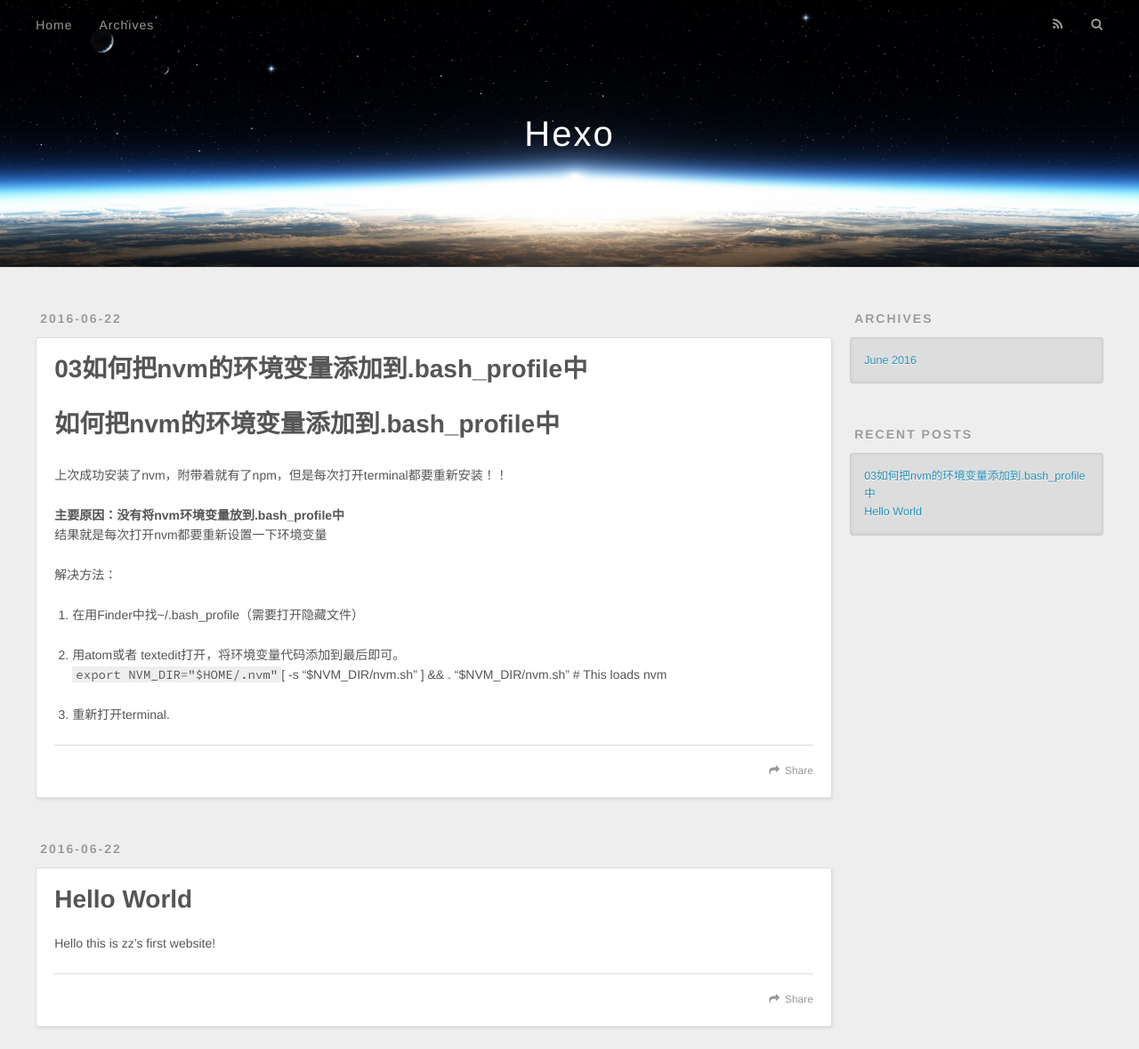
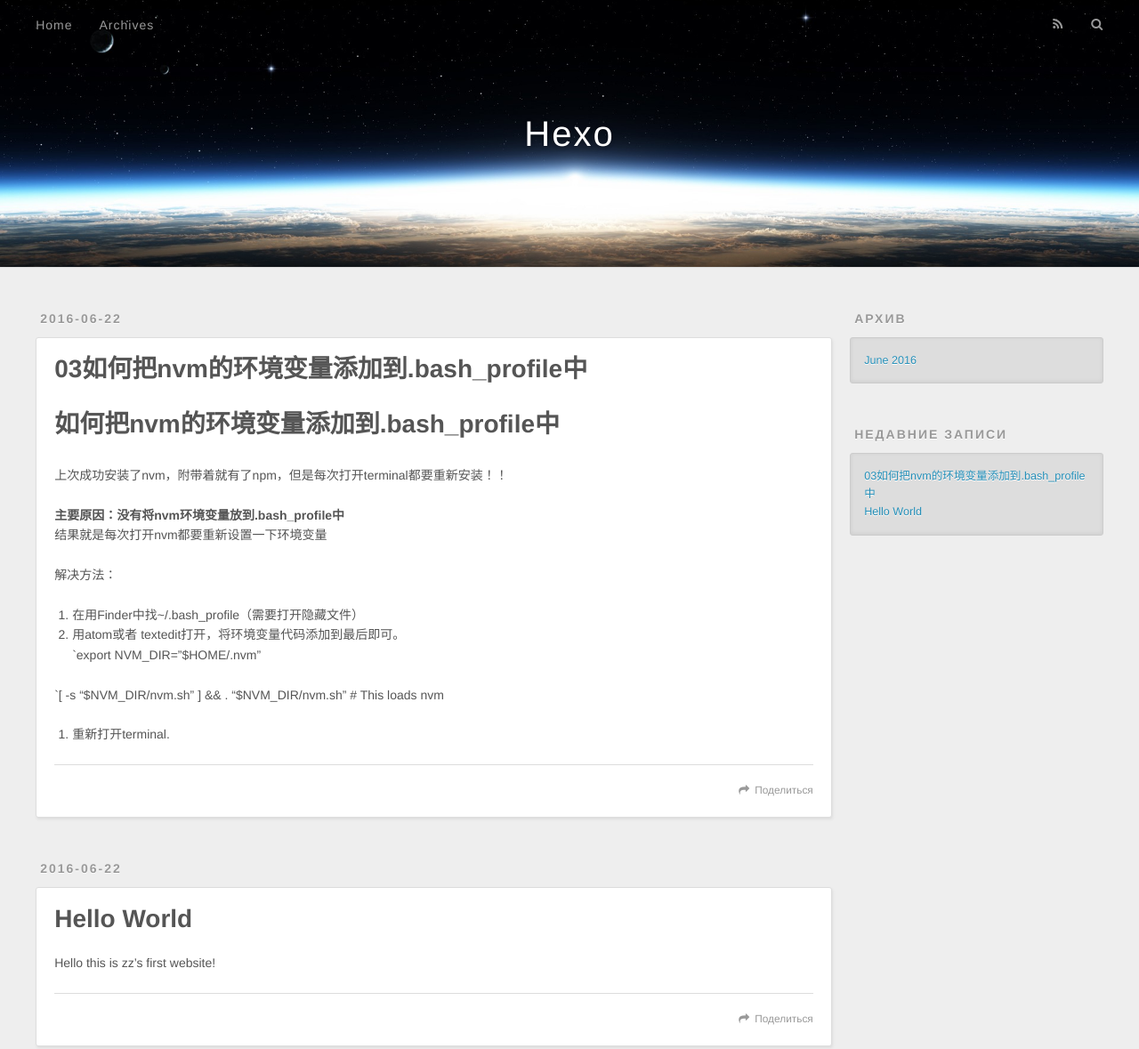
Before and after one commit to zsilence/zsilence.github.io, a plain HTML site: page index.html in a window 1280 px wide. Shown: the top 1179 px of the page at 89% size. Drawn offline with nearby package versions, Linux system fonts and the light colour scheme.

Commit message:
Site updated: 2016-06-22 15:41:55

```diff
--- a/index.html
+++ b/index.html
@@ -51,9 +51,9 @@
       </nav>
       <nav id="sub-nav">
 
-          <a id="nav-rss-link" class="nav-icon" href="/atom.xml" title="RSS Feed"></a>
+          <a id="nav-rss-link" class="nav-icon" href="/atom.xml" title="RSS-каналы"></a>
 
-        <a id="nav-search-btn" class="nav-icon" title="Search"></a>
+        <a id="nav-search-btn" class="nav-icon" title="Поиск"></a>
       </nav>
       <div id="search-form-wrap">
         <form action="//google.com/search" method="get" accept-charset="UTF-8" class="search-form"><input type="search" name="q" results="0" class="search-form-input" placeholder="Search"><button type="submit" class="search-form-submit">&#xF002;</button><input type="hidden" name="sitesearch" value="http://yoursite.com"></form>
@@ -91,16 +91,17 @@
 <p>解决方法：</p>
 <ol>
 <li>在用Finder中找~/.bash_profile（需要打开隐藏文件）</li>
-<li><p>用atom或者 textedit打开，将环境变量代码添加到最后即可。<br><code>export NVM_DIR=&quot;$HOME/.nvm&quot;</code>[ -s “$NVM_DIR/nvm.sh” ] &amp;&amp; . “$NVM_DIR/nvm.sh” # This loads nvm</p>
-</li>
-<li><p>重新打开terminal.</p>
-</li>
+<li>用atom或者 textedit打开，将环境变量代码添加到最后即可。<br>`export NVM_DIR=”$HOME/.nvm”</li>
+</ol>
+<p>`[ -s “$NVM_DIR/nvm.sh” ] &amp;&amp; . “$NVM_DIR/nvm.sh” # This loads nvm</p>
+<ol>
+<li>重新打开terminal.</li>
 </ol>
 
 
     </div>
     <footer class="article-footer">
-      <a data-url="http://yoursite.com/2016/06/22/03 如何把nvm的环境变量添加到.bash_profile中/" data-id="cipqklsc50000uu42zpnq75wm" class="article-share-link">Share</a>
+      <a data-url="http://yoursite.com/2016/06/22/03 如何把nvm的环境变量添加到.bash_profile中/" data-id="cipqkn8r10000vy427tgoy1sa" class="article-share-link">Поделиться</a>
 
 
     </footer>
@@ -137,7 +138,7 @@
 
     </div>
     <footer class="article-footer">
-      <a data-url="http://yoursite.com/2016/06/22/hello-world/" data-id="cipqklscb0001uu42262x7nir" class="article-share-link">Share</a>
+      <a data-url="http://yoursite.com/2016/06/22/hello-world/" data-id="cipqkn8r70001vy424fc1vaxw" class="article-share-link">Поделиться</a>
 
 
     </footer>
@@ -162,7 +163,7 @@
 
 
   <div class="widget-wrap">
-    <h3 class="widget-title">Archives</h3>
+    <h3 class="widget-title">Архив</h3>
     <div class="widget">
       <ul class="archive-list"><li class="archive-list-item"><a class="archive-list-link" href="/archives/2016/06/">June 2016</a></li></ul>
     </div>
@@ -172,7 +173,7 @@
 
 
   <div class="widget-wrap">
-    <h3 class="widget-title">Recent Posts</h3>
+    <h3 class="widget-title">Недавние записи</h3>
     <div class="widget">
       <ul>
 
@@ -197,7 +198,7 @@
   <div class="outer">
     <div id="footer-info" class="inner">
       &copy; 2016 John Doe<br>
-      Powered by <a href="http://hexo.io/" target="_blank">Hexo</a>
+      Создано с помощью <a href="http://hexo.io/" target="_blank">Hexo</a>
     </div>
   </div>
 </footer>
```
Also changed, not shown: 2016/06/22/03 如何把nvm的环境变量添加到.bash_profile中/index.html (+13 -12 lines), 2016/06/22/hello-world/index.html (+7 -7 lines), archives/2016/06/index.html (+6 -6 lines), archives/2016/index.html (+6 -6 lines), archives/index.html (+6 -6 lines).
